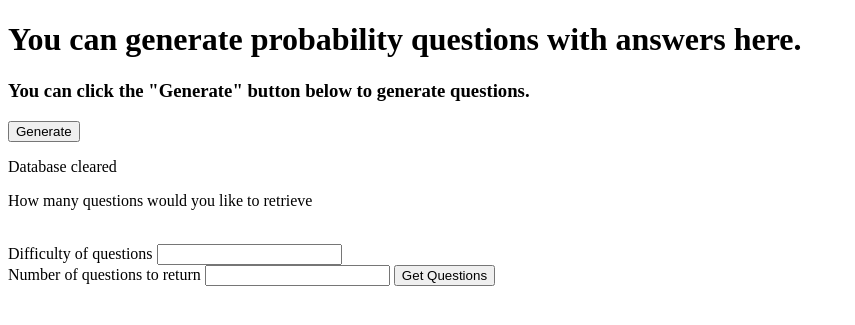
After one commit to ymadh/question-generation-api, a Django app: page /clearDatabase/ in a window 1280 px wide. The commit adds this page. Shown: the top 325 px of the page, without its empty margins (0-855 px from the left). Run offline with Django 3.2, Linux system fonts and the light colour scheme.

Commit message:
adding gui and clearDB function

```diff
--- /dev/null
+++ b/questionGenerationApi/questionGenerationApi/templates/base.html
@@ -0,0 +1,2 @@
+{% block page_content %}
+{% endblock %}
--- /dev/null
+++ b/questionGenerationApi/questionGenerationApi/templates/index.html
@@ -0,0 +1,42 @@
+{% extends "base.html" %}
+{% block page_content %}
+<!DOCTYPE html>
+<html lang="en" <head>
+<meta charset="UTF-8">
+<meta name="viewport" content="width=device-width, initial scale=1.0">
+<title>Question Generator</title>
+</head>
+
+<body>
+    <h1>You can generate probability questions with answers here.</h1>
+    {% if generated != True %}
+    <h3>You can click the "Generate" button below to generate questions.</h3>
+    <a href="http://localhost:8000/generate">
+        <button id="genButton">Generate</button>
+    </a>
+    {% else %}
+    <p>New questions generated</p>
+    {% endif %}
+    <br />
+    {% if dbClear == True %}
+    <p>Database cleared</p>
+    {% else %}
+    <a href="http://localhost:8000/clearDatabase" target="_self">
+        <button id="clearDb">Delete all questions in DB</button>
+    </a>
+    {% endif %}
+    <p>How many questions would you like to retrieve</p>
+    <br />
+    <form action="/returnQuestions/">
+        <label>Difficulty of questions</label>
+        <input type="number" name="difficulty" id="numQs" />
+        <br />
+        <label>Number of questions to return</label>
+        <input type="number" name="numQuestions" id="numQs" />
+        <input type="submit" value="Get Questions">
+    </form>
+
+</body>
+
+</html>
+{% endblock %}
--- a/questionGenerationApi/questionGenerationApi/templates/questionView.html
+++ b/questionGenerationApi/questionGenerationApi/templates/questionView.html
@@ -7,11 +7,10 @@
 </head>
 <body>
     <h1>Here are Questions</h1>
-    <p>Here is data {{ questionText }}</p>
-    <ul>
+    <ol>
         {% for i in list %}
         <li>{{ i }}</li>
         {% endfor %}
-    </ul>
+    </ol>
 </body>
 </html>
--- a/questionGenerationApi/questionGenerationApi/urls.py
+++ b/questionGenerationApi/questionGenerationApi/urls.py
@@ -18,6 +18,7 @@ from django.urls import include, path
 from rest_framework import routers
 from . import views
 
+
 router = routers.DefaultRouter()
 router.register(r'questions', views.QuestionViewSet)
 urlpatterns = [
@@ -28,7 +29,9 @@ urlpatterns = [
     path('<uuid:question_id>/', views.detail, name='detail'),
     path('generate/', views.generate, name='generate'),
     # we can send paramt that match what we need in the view like ?difficulty=<difficulty>
-    path('returnQuestions/<int:numQuestions>/',
+    path('returnQuestions/',
          views.returnQuestions, name='returnQuestions'),
+    path('gui/', views.ui, name='ui'),
+    path('clearDatabase/', views.clearDb, name='clearDb')
 
 ]
--- a/questionGenerationApi/questionGenerationApi/views.py
+++ b/questionGenerationApi/questionGenerationApi/views.py
@@ -2,16 +2,15 @@ import itertools
 import json
 from urllib import response
 from django.http import HttpResponse, JsonResponse
-
 from django.shortcuts import get_object_or_404, render
 from rest_framework import viewsets
 from rest_framework.response import Response
 from string import Template
-
+from django.views.decorators.csrf import csrf_protect
 from .utils import fullhouse, multipleCards, singleCard, singleCardNumberOnly, colorOrNumber
-
 from .serializers import QuestionSerializer
 from .models import Question
+
 
 
 numbers = ['A', '2', '3', '4', '5', '6', '7', '8', '9', '10', 'J', 'Q', 'K']
@@ -36,7 +35,7 @@ class QuestionViewSet(viewsets.ModelViewSet):
 def detail(request, question_id):
     return HttpResponse("You're looking at question %s." % question_id)
 
-
+@csrf_protect
 def generate(request):
 
     # add more question types here
@@ -57,20 +56,21 @@ def generate(request):
     colorOrNumber(numbers, color)
     # latest_question_list = Question.objects.order_by('-id')[:5]
     # output = ', '.join([q.question_text for q in latest_question_list])
-    return HttpResponse("OK")
+    context = {"generated": True}
+    return render(request, "index.html", context=context)
 
-
-def returnQuestions(request, numQuestions):
-    questions = Question.objects.all()
+@csrf_protect
+def returnQuestions(request):
     difficulty = request.GET['difficulty']
-    print(f'difficulty recieved: {difficulty}')
+    numQuestions = request.GET['numQuestions']
+    questions = Question.objects.all().filter(difficulty=difficulty)
     questionText = []
     newQuestionsTemplate = Template(
         'question : $questionText -> answer: $answer')
     count = 0
+
     for q in questions:
-
-        if count == numQuestions:
+        if count == int(numQuestions):
             continue
         count += 1
         questionString = newQuestionsTemplate.substitute(
@@ -78,10 +78,16 @@ def returnQuestions(request, numQuestions):
         print(newQuestionsTemplate.substitute(
             questionText=q.questionText, answer=q.answer))
         questionText.append(questionString)
-        #questionText[q.questionText] = q.answer
-    responseQuestions = '\n'.join(questionText)
-    print(responseQuestions)
-   # print(questionText)
+
     context = { "list" : questionText}
     return render(request, "questionView.html", context)
-    #return HttpResponse(responseQuestions, content_type='text/plain')
+
+@csrf_protect
+def ui(request):
+    return render(request, "index.html", {})
+
+@csrf_protect
+def clearDb(request):
+    Question.objects.all().delete()
+    context = {"dbClear": True}
+    return render(request, "index.html", context=context)
```
